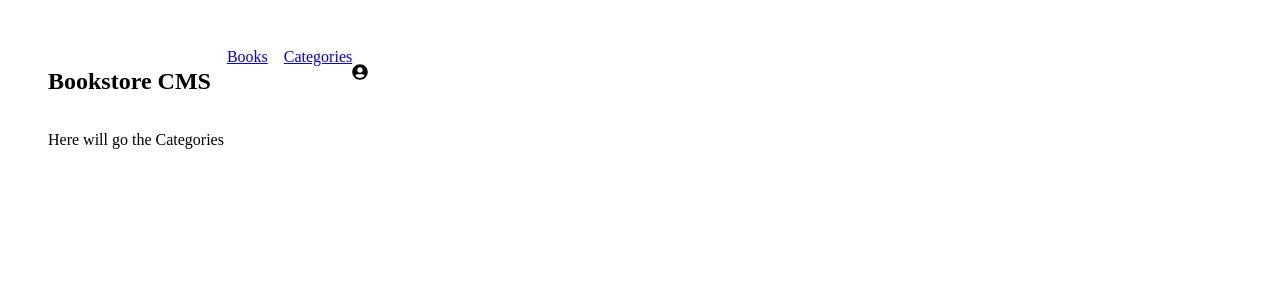
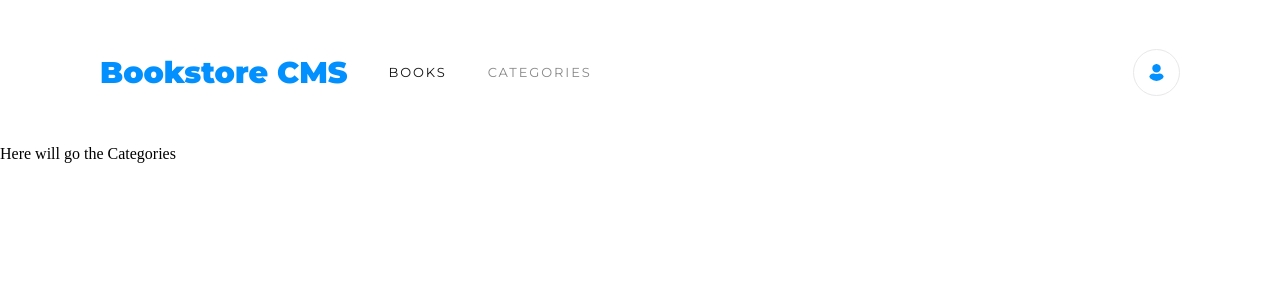
Before and after one commit to smunoz1988/bookstore-react, a React (Create React App) app: page /Categories in a window 1280 px wide. Shown: the top 300 px of the page. Built offline with nearby package versions, Linux system fonts and the light colour scheme.

Commit message:
add NavBar Style

```diff
--- a/src/components/Navbar.js
+++ b/src/components/Navbar.js
@@ -1,15 +1,15 @@
 import { Link, NavLink } from 'react-router-dom';
 import '../styles/Navbar.css';
-import { FaUserCircle } from 'react-icons/fa';
+import { FaUser } from 'react-icons/fa';
 
 const Navbar = () => (
   <nav>
     <div className="navTitle">
       <h1>Bookstore CMS</h1>
-      <Link to="/" className="navItems">Books</Link>
-      <NavLink to="/Categories" className="navItems">Categories</NavLink>
+      <Link to="/" className="navItems">BOOKS</Link>
+      <NavLink to="/Categories" className="navItems categorieLink">CATEGORIES</NavLink>
     </div>
-    <p><FaUserCircle /></p>
+    <FaUser className="userIcon" />
   </nav>
 );
 
--- a/src/index.css
+++ b/src/index.css
@@ -1,3 +1,3 @@
 body {
-  margin: 3rem;
+  margin: 0;
 }
--- a/src/styles/Navbar.css
+++ b/src/styles/Navbar.css
@@ -1,11 +1,50 @@
+@import url('https://fonts.googleapis.com/css2?family=Montserrat:wght@400;900&display=swap');
+
 nav {
   display: flex;
+  margin: 1.813rem 6.25rem 1.813rem 6.25rem;
+  justify-content: space-between;
+  align-items: center;
 }
 
 .navTitle {
   display: flex;
+  align-items: center;
 }
 
 .navItems {
-  padding-left: 1rem;
+  font-size: 0.813rem;
+  font-weight: normal;
+  font-stretch: normal;
+  font-style: normal;
+  font-family: 'Montserrat', sans-serif;
+  line-height: normal;
+  letter-spacing: 1.9px;
+  color: #121212;
+  text-decoration: none;
+  padding-left: 2.563rem;
 }
+
+.categorieLink {
+  opacity: 0.5;
+}
+
+h1 {
+  color: #0290ff;
+  font-weight: bold;
+  font-size: 1.875rem;
+  font-stretch: normal;
+  font-style: normal;
+  line-height: normal;
+  letter-spacing: normal;
+  font-family: 'Montserrat', sans-serif;
+}
+
+.userIcon {
+  width: 1.063rem;
+  height: 1.063rem;
+  color: #0290ff;
+  border: solid 1px #e8e8e8;
+  border-radius: 45rem;
+  padding: 0.875rem;
+}
```
